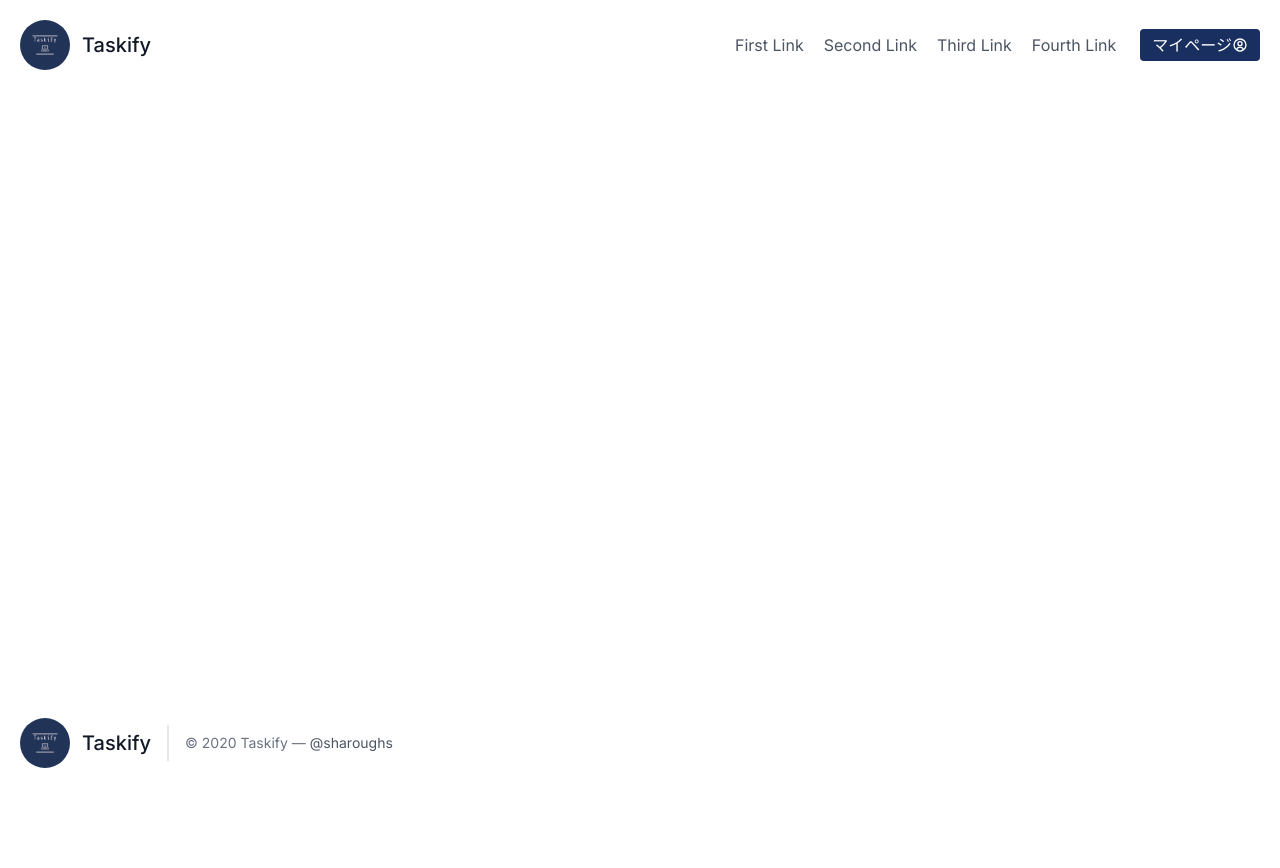
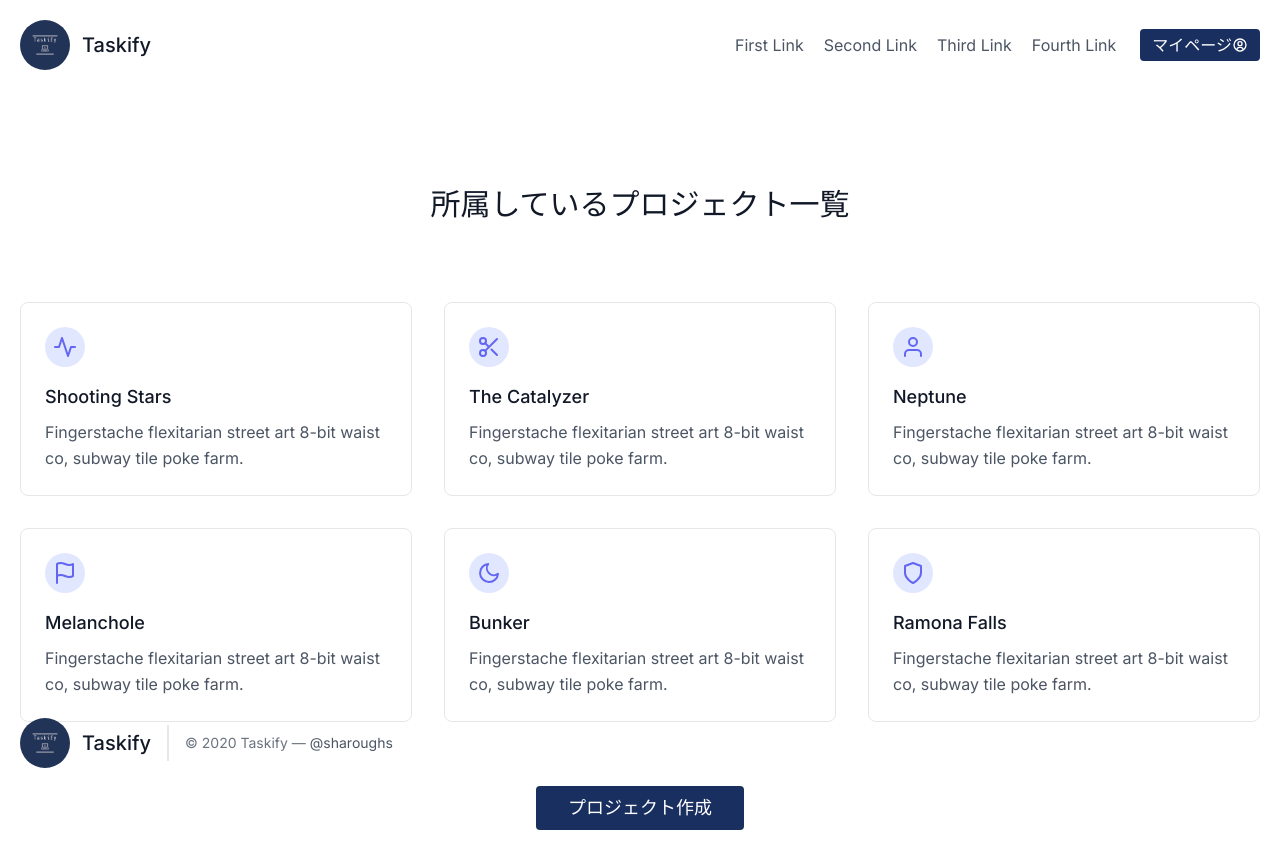
Before and after one commit to k-syota/Taskify-FRONT, a Next.js app: page /tasks in a window 1280 px wide. Shown: the top 868 px of the page. Before the commit the page ends 800 px from the top, so only its background shows below. Built offline with nearby package versions, Linux system fonts and the light colour scheme.

Commit message:
:lipstick: タスク一覧画面の大枠完成

```diff
--- a/app/tasks/page.tsx
+++ b/app/tasks/page.tsx
@@ -1,11 +1,91 @@
 import Footer from "../components/Footer";
 import Header from "../components/Header";
+import Link from 'next/link'
 
 
 export default function Tasks() {
     return (
         <>
             <Header />
+            <section className="text-gray-600 body-font">
+                <div className="container px-5 py-24 mx-auto">
+                    <div className="flex flex-wrap w-full mb-20 flex-col items-center text-center">
+                        <h1 className="sm:text-3xl text-2xl font-medium title-font text-gray-900">所属しているプロジェクト一覧</h1>
+                    </div>
+                    <div className="flex flex-wrap -m-4">
+                        <Link href="/" className="xl:w-1/3 md:w-1/2 p-4 hover:opacity-80">
+                            <div className="border border-gray-200 p-6 rounded-lg">
+                                <div className="w-10 h-10 inline-flex items-center justify-center rounded-full bg-indigo-100 text-indigo-500 mb-4">
+                                    <svg fill="none" stroke="currentColor" stroke-linecap="round" stroke-linejoin="round" stroke-width="2" className="w-6 h-6" viewBox="0 0 24 24">
+                                        <path d="M22 12h-4l-3 9L9 3l-3 9H2"></path>
+                                    </svg>
+                                </div>
+                                <h2 className="text-lg text-gray-900 font-medium title-font mb-2">Shooting Stars</h2>
+                                <p className="leading-relaxed text-base">Fingerstache flexitarian street art 8-bit waist co, subway tile poke farm.</p>
+                            </div>
+                        </Link>
+                        <Link href="/" className="xl:w-1/3 md:w-1/2 p-4 hover:opacity-80">
+                            <div className="border border-gray-200 p-6 rounded-lg">
+                                <div className="w-10 h-10 inline-flex items-center justify-center rounded-full bg-indigo-100 text-indigo-500 mb-4">
+                                    <svg fill="none" stroke="currentColor" stroke-linecap="round" stroke-linejoin="round" stroke-width="2" className="w-6 h-6" viewBox="0 0 24 24">
+                                        <circle cx="6" cy="6" r="3"></circle>
+                                        <circle cx="6" cy="18" r="3"></circle>
+                                        <path d="M20 4L8.12 15.88M14.47 14.48L20 20M8.12 8.12L12 12"></path>
+                                    </svg>
+                                </div>
+                                <h2 className="text-lg text-gray-900 font-medium title-font mb-2">The Catalyzer</h2>
+                                <p className="leading-relaxed text-base">Fingerstache flexitarian street art 8-bit waist co, subway tile poke farm.</p>
+                            </div>
+                        </Link>
+                        <Link href="/" className="xl:w-1/3 md:w-1/2 p-4 hover:opacity-80">
+                            <div className="border border-gray-200 p-6 rounded-lg">
+                                <div className="w-10 h-10 inline-flex items-center justify-center rounded-full bg-indigo-100 text-indigo-500 mb-4">
+                                    <svg fill="none" stroke="currentColor" stroke-linecap="round" stroke-linejoin="round" stroke-width="2" className="w-6 h-6" viewBox="0 0 24 24">
+                                        <path d="M20 21v-2a4 4 0 00-4-4H8a4 4 0 00-4 4v2"></path>
+                                        <circle cx="12" cy="7" r="4"></circle>
+                                    </svg>
+                                </div>
+                                <h2 className="text-lg text-gray-900 font-medium title-font mb-2">Neptune</h2>
+                                <p className="leading-relaxed text-base">Fingerstache flexitarian street art 8-bit waist co, subway tile poke farm.</p>
+                            </div>
+                        </Link>
+                        <Link href="/" className="xl:w-1/3 md:w-1/2 p-4 hover:opacity-80">
+                            <div className="border border-gray-200 p-6 rounded-lg">
+                                <div className="w-10 h-10 inline-flex items-center justify-center rounded-full bg-indigo-100 text-indigo-500 mb-4">
+                                    <svg fill="none" stroke="currentColor" stroke-linecap="round" stroke-linejoin="round" stroke-width="2" className="w-6 h-6" viewBox="0 0 24 24">
+                                        <path d="M4 15s1-1 4-1 5 2 8 2 4-1 4-1V3s-1 1-4 1-5-2-8-2-4 1-4 1zM4 22v-7"></path>
+                                    </svg>
+                                </div>
+                                <h2 className="text-lg text-gray-900 font-medium title-font mb-2">Melanchole</h2>
+                                <p className="leading-relaxed text-base">Fingerstache flexitarian street art 8-bit waist co, subway tile poke farm.</p>
+                            </div>
+                        </Link>
+                        <Link href="/" className="xl:w-1/3 md:w-1/2 p-4 hover:opacity-80">
+                            <div className="border border-gray-200 p-6 rounded-lg">
+                                <div className="w-10 h-10 inline-flex items-center justify-center rounded-full bg-indigo-100 text-indigo-500 mb-4">
+                                    <svg fill="none" stroke="currentColor" stroke-linecap="round" stroke-linejoin="round" stroke-width="2" className="w-6 h-6" viewBox="0 0 24 24">
+                                        <path d="M21 12.79A9 9 0 1111.21 3 7 7 0 0021 12.79z"></path>
+                                    </svg>
+                                </div>
+                                <h2 className="text-lg text-gray-900 font-medium title-font mb-2">Bunker</h2>
+                                <p className="leading-relaxed text-base">Fingerstache flexitarian street art 8-bit waist co, subway tile poke farm.</p>
+                            </div>
+                        </Link>
+                        <Link href="/" className="xl:w-1/3 md:w-1/2 p-4 hover:opacity-80">
+                            <div className="border border-gray-200 p-6 rounded-lg">
+                                <div className="w-10 h-10 inline-flex items-center justify-center rounded-full bg-indigo-100 text-indigo-500 mb-4">
+                                    <svg fill="none" stroke="currentColor" stroke-linecap="round" stroke-linejoin="round" stroke-width="2" className="w-6 h-6" viewBox="0 0 24 24">
+                                        <path d="M12 22s8-4 8-10V5l-8-3-8 3v7c0 6 8 10 8 10z"></path>
+                                    </svg>
+                                </div>
+                                <h2 className="text-lg text-gray-900 font-medium title-font mb-2">Ramona Falls</h2>
+                                <p className="leading-relaxed text-base">Fingerstache flexitarian street art 8-bit waist co, subway tile poke farm.</p>
+                            </div>
+                        </Link>
+                    </div>
+                    <button className="flex mx-auto mt-16 text-white bg-primary-color border-0 py-2 px-8 focus:outline-none hover:bg-secondary-color rounded text-lg">プロジェクト作成</button>
+                </div>
+            </section>
             <Footer />
         </>
     )
```
